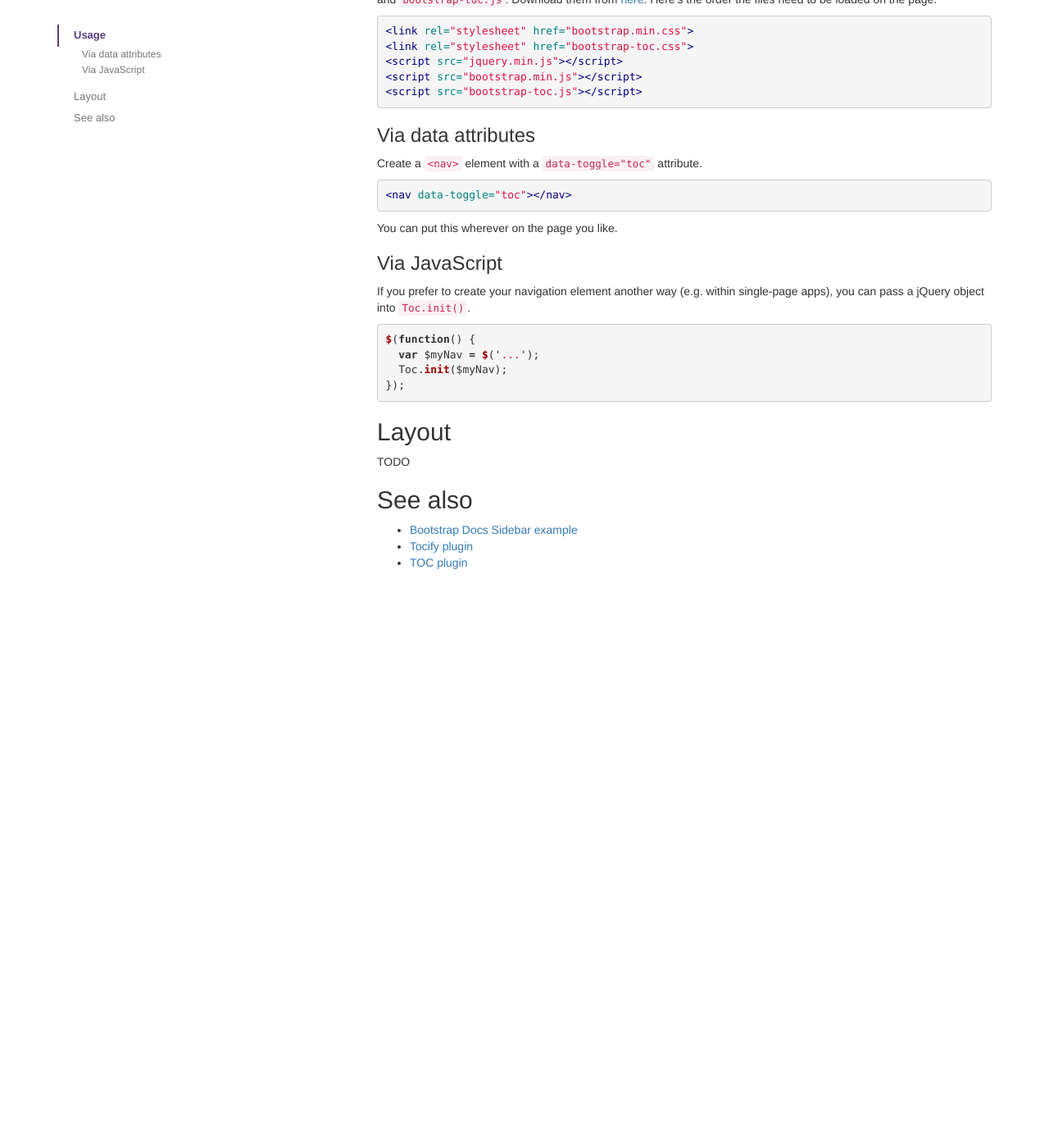
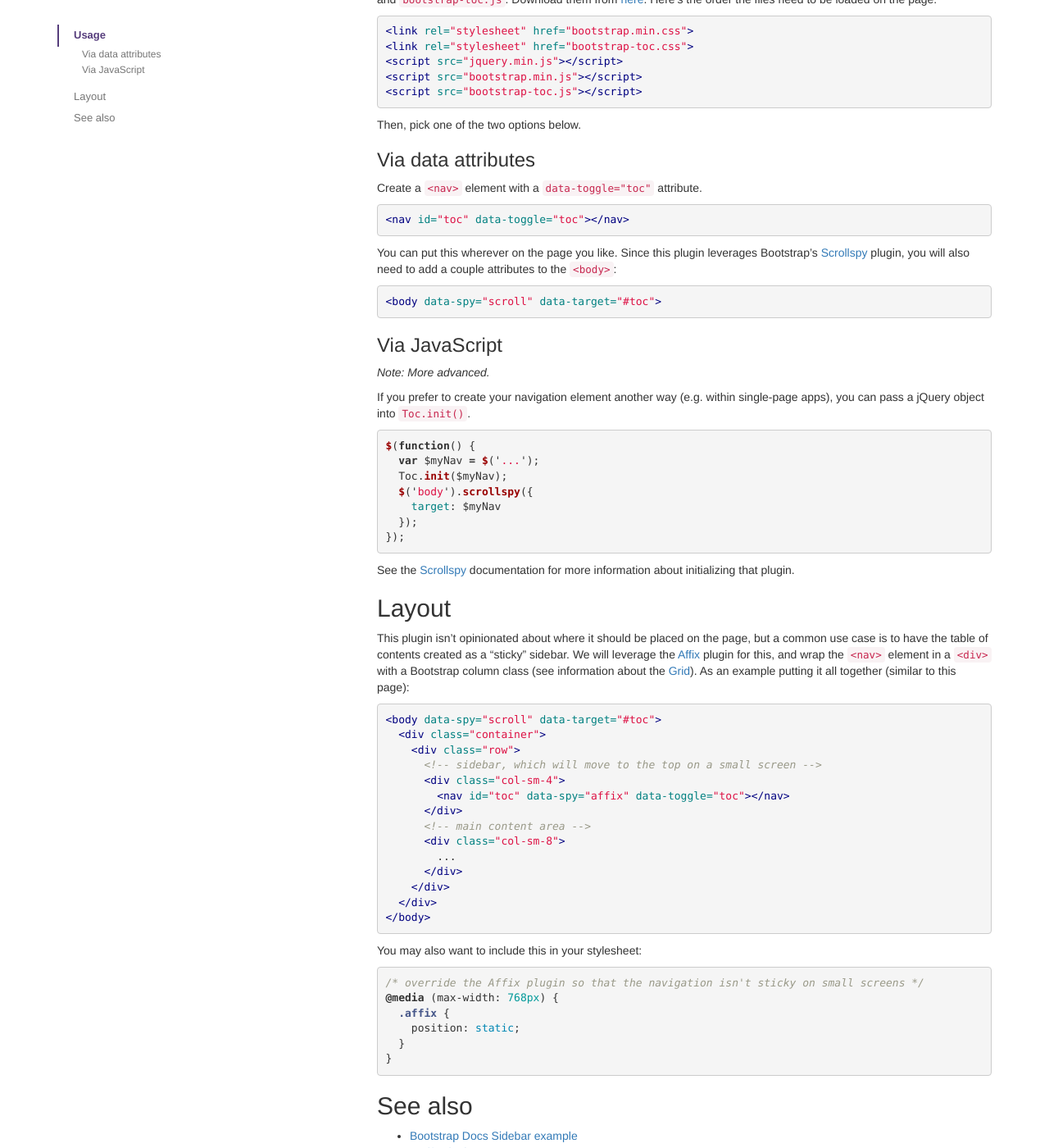
Before and after one commit to afeld/bootstrap-toc, a Jekyll site: the page built from index.md, in a window 1280 px wide and 1400 px high, scrolled down 254 px. Shown: the whole window at 82% size. Built offline with Jekyll 4.4.1, drawn with Linux system fonts in a browser that asks for light colours; nearby versions of some CDN libraries; before the commit the page ends 960 px from its top, so only the background shows below that.

Commit message:
fill in usage instructions

```diff
--- a/assets/screen.css
+++ b/assets/screen.css
@@ -2,7 +2,7 @@ nav[data-toggle='toc'] {
   top: 30px;
 }
 
-/* override the Affix plugin on small screens */
+/* override the Affix plugin so that the navigation isn't sticky on small screens */
 @media (max-width: 768px) {
   .affix {
     position: static;
--- a/index.md
+++ b/index.md
@@ -21,17 +21,25 @@ On top of the normal Bootstrap setup (see their [Getting Started](http://getboot
 <script src="bootstrap-toc.js"></script>
 {% endhighlight %}
 
+Then, pick one of the two options below.
+
 ### Via data attributes
 
 Create a `<nav>` element with a `data-toggle="toc"` attribute.
 
 {% highlight html %}
-<nav data-toggle="toc"></nav>
+<nav id="toc" data-toggle="toc"></nav>
 {% endhighlight %}
 
-You can put this wherever on the page you like.
+You can put this wherever on the page you like. Since this plugin leverages Bootstrap's [Scrollspy](http://getbootstrap.com/javascript/#scrollspy) plugin, you will also need to add a couple attributes to the `<body>`:
+
+{% highlight html %}
+<body data-spy="scroll" data-target="#toc">
+{% endhighlight %}
 
 ### Via JavaScript
+
+*Note: More advanced.*
 
 If you prefer to create your navigation element another way (e.g. within single-page apps), you can pass a jQuery object into `Toc.init()`.
 
@@ -39,12 +47,45 @@ If you prefer to create your navigation element another way (e.g. within single-
 $(function() {
   var $myNav = $('...');
   Toc.init($myNav);
+  $('body').scrollspy({
+    target: $myNav
+  });
 });
 {% endhighlight %}
 
+See the [Scrollspy](http://getbootstrap.com/javascript/#scrollspy) documentation for more information about initializing that plugin.
+
 ## Layout
 
-TODO
+This plugin isn't opinionated about where it should be placed on the page, but a common use case is to have the table of contents created as a "sticky" sidebar. We will leverage the [Affix](http://getbootstrap.com/javascript/#affix) plugin for this, and wrap the `<nav>` element in a `<div>` with a Bootstrap column class (see information about the [Grid](http://getbootstrap.com/css/#grid)). As an example putting it all together (similar to this page):
+
+{% highlight html %}
+<body data-spy="scroll" data-target="#toc">
+  <div class="container">
+    <div class="row">
+      <!-- sidebar, which will move to the top on a small screen -->
+      <div class="col-sm-4">
+        <nav id="toc" data-spy="affix" data-toggle="toc"></nav>
+      </div>
+      <!-- main content area -->
+      <div class="col-sm-8">
+        ...
+      </div>
+    </div>
+  </div>
+</body>
+{% endhighlight %}
+
+You may also want to include this in your stylesheet:
+
+{% highlight css %}
+/* override the Affix plugin so that the navigation isn't sticky on small screens */
+@media (max-width: 768px) {
+  .affix {
+    position: static;
+  }
+}
+{% endhighlight %}
 
 ## See also
 
```
